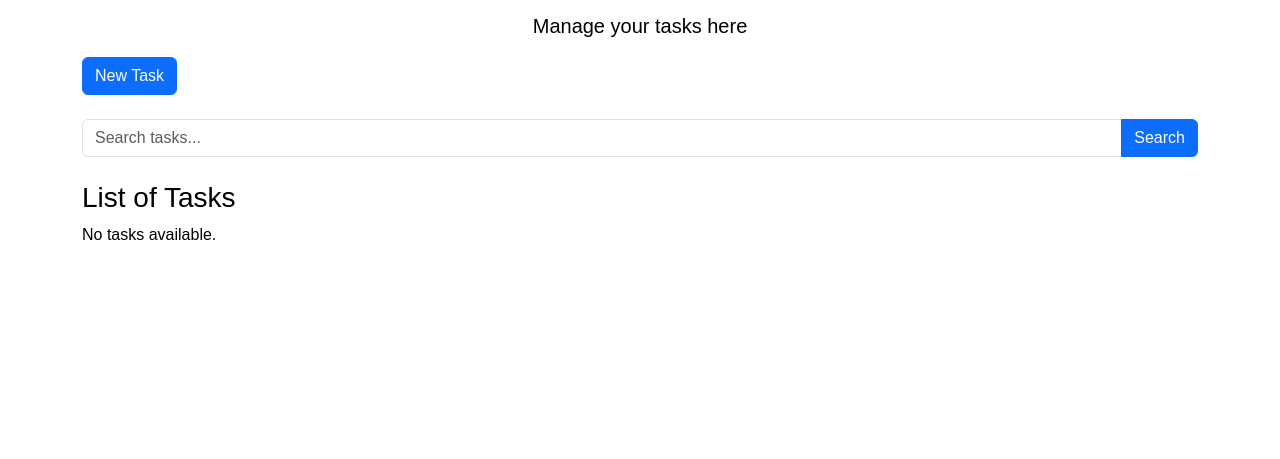
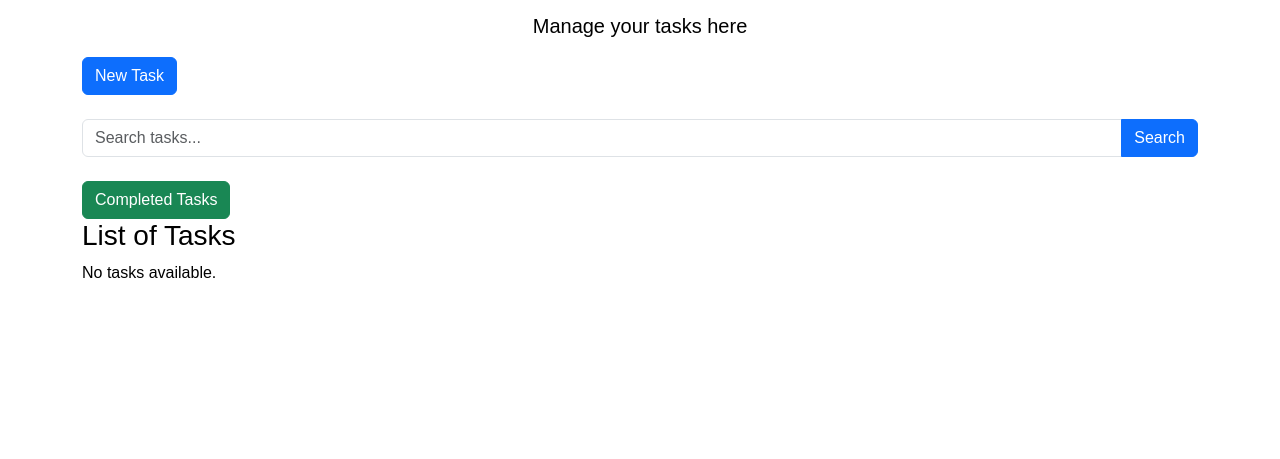
Before and after one commit to GhaLuccas/To-do, a Django app: page /Todo/task/ in a window 1280 px wide. Shown: the part 151-610 px from the top of the page. Run offline with Django 5.2, Linux system fonts and the light colour scheme; the visitor is signed in with stand-in values (Sample User, id 1); data that the repository does not hold is empty.

Commit message:
new qurys for completed and pending tasks , still working on

```diff
--- a/Todo/task/templates/task.html
+++ b/Todo/task/templates/task.html
@@ -27,6 +27,12 @@
         </button>
     </form>
 </div>
+
+
+<form method="get">
+    <button type="submit" class="btn btn-success" id="completed" name="completed" value="true">Completed Tasks</button>
+</form>
+
 
 <!-- Task List -->
 <div>
--- a/Todo/task/views.py
+++ b/Todo/task/views.py
@@ -24,8 +24,11 @@ def task_page(request):
     for task in tasks:
         task.update_status()
     search_query = request.GET.get('search', '')
+    completed = request.GET.get('completed' , '')
     if search_query:
         tasks = tasks.filter(Q(title__icontains=search_query) | Q(context__icontains=search_query))
+    if completed.lower() == "true":
+        tasks = tasks.filter(status='done')
     return render (request , "task.html" , {'tasks':tasks})
 
 @login_required
```
